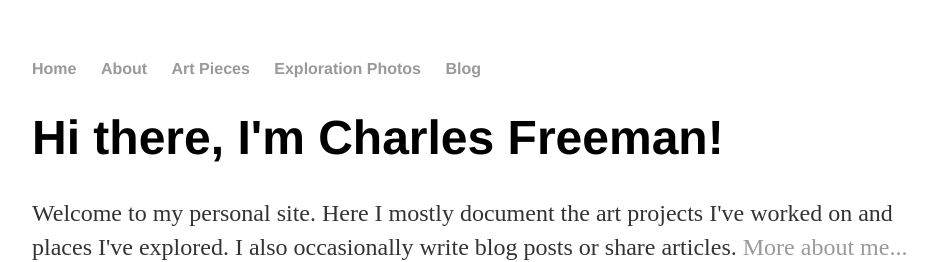
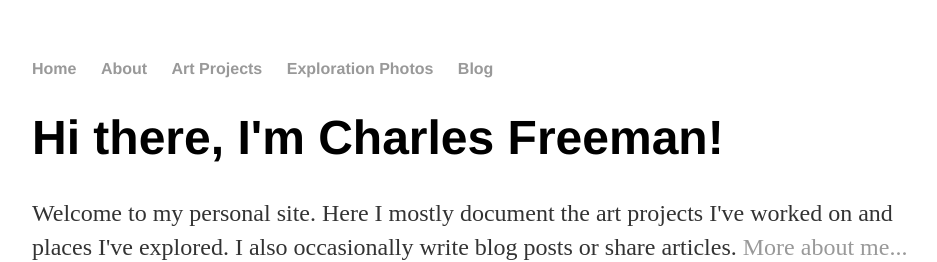
Before and after one commit to charlesfreeman/charlesfreeman.github.io, a Jekyll site: the page built from index.html, in a window 1280 px wide. Shown: the top 262 px of the page, without its empty margins (160-1097 px from the left). Built offline with Jekyll 4.4.1, drawn with Linux system fonts in a browser that asks for light colours.

Commit message:
fixed some bugs, typos

```diff
--- a/_layouts/default.html
+++ b/_layouts/default.html
@@ -10,7 +10,7 @@
 	    		<ul>
 	        		<li><a href="/">Home</a></li>
 		        	<li><a href="/about">About</a></li>
-	        		<li><a href="/art-projects">Art Pieces</a></li>
+	        		<li><a href="/art-projects">Art Projects</a></li>
 				<li><a href="/exploration-photos">Exploration Photos</a></li>
 	        		<li><a href="/blog">Blog</a></li>
 	    		</ul>
--- a/art-projects/index.html
+++ b/art-projects/index.html
@@ -5,5 +5,5 @@ title: Charles Freeman's Art Projects
       <h1>{{ page.title }}</h1>
       <p> Here I present my most recent piece.  A linear filament spins about an internal vertical axis, projecting
       dynamic lightforms about the surrounding space.  My aim was to create a space filling experience using captivating
-      light forms.  I took inspiration from the Light Balet pieces of Otto Piene</p>
-      <video src="https://put.re/player/oacBvA7K.mp4"></video>
+      light forms.  I took inspiration from the Light Balet pieces of Otto Piene.</p>
+      <video src="https://put.re/player/oacBvA7K.mp4" controls></video>
```
